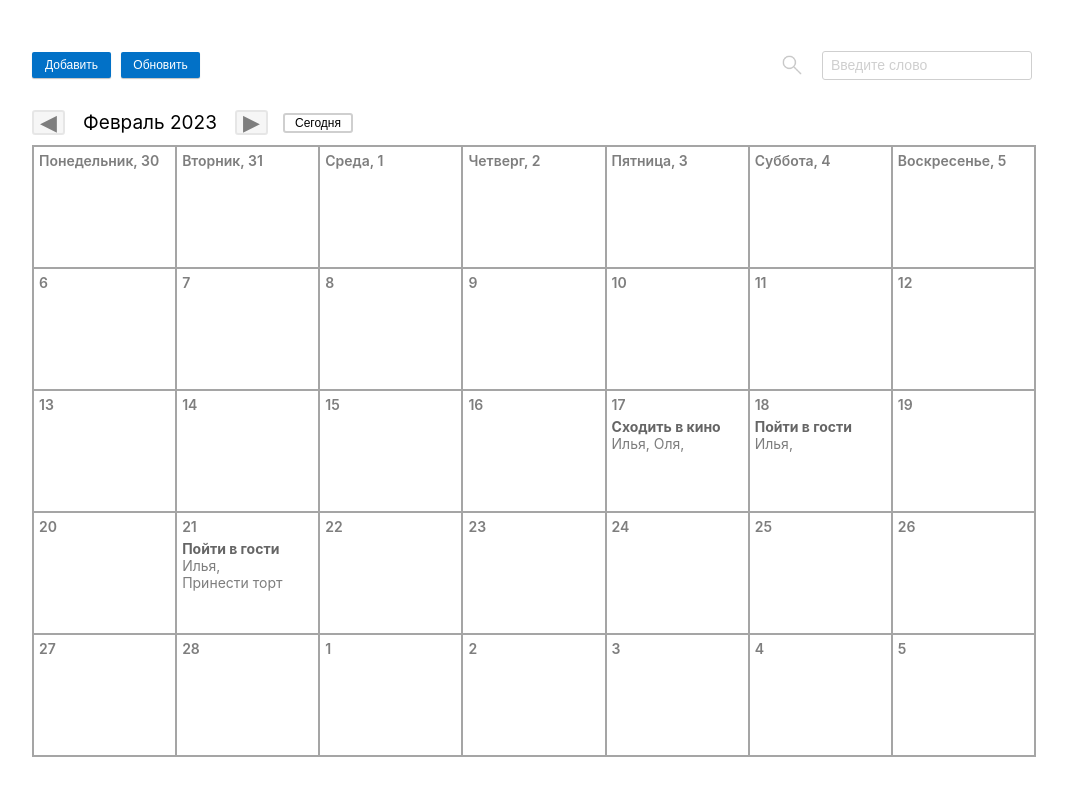
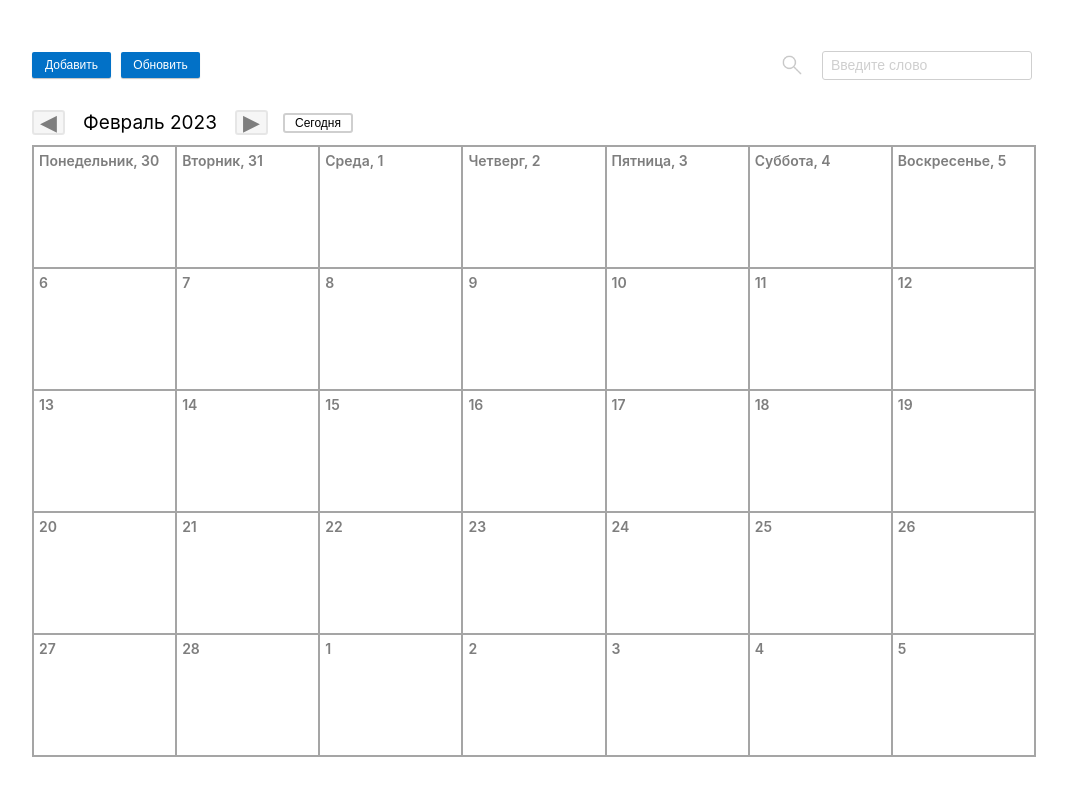
Before and after one commit to NatalyMaxi/calendar, a React (Create React App) app: page /calendar in a window 1280 px wide. Shown: the top 796 px of the page, without its empty margins (108-1175 px from the left). Built offline with nearby package versions, Linux system fonts and the light colour scheme.

Commit message:
Добавить стили активной ячейке

```diff
--- a/src/components/App/App.js
+++ b/src/components/App/App.js
@@ -1,4 +1,4 @@
-import React, { useState } from 'react';
+import React, { useState, useEffect } from 'react';
 import './App.css';
 import { Routes, Route } from 'react-router-dom';
 import StartPage from '../StartPage/StartPage';
@@ -21,32 +21,39 @@ function App() {
       left: 0,
       height: 0,
       bottom: 0,
-
     }
   )
 
-  const [events, setEvents] = useState({
-    '2023-02-17': {
-      name: 'Сходить в кино',
-      participants: [
-        'Илья',
-        'Оля'
-      ]
-    },
-    '2023-02-18': {
-      name: 'Пойти в гости',
-      participants: [
-        'Илья'
-      ]
-    },
-    '2023-02-21': {
-      name: 'Пойти в гости',
-      participants: [
-        'Илья'
-      ],
-      description: 'Принести торт'
-    }
-  });
+  // const [events, setEvents] = useState({
+  //   '2023-02-17': {
+  //     name: 'Сходить в кино',
+  //     participants: [
+  //       'Илья',
+  //       'Оля'
+  //     ]
+  //   },
+  //   '2023-02-18': {
+  //     name: 'Пойти в гости',
+  //     participants: [
+  //       'Илья'
+  //     ]
+  //   },
+  //   '2023-02-21': {
+  //     name: 'Пойти в гости',
+  //     participants: [
+  //       'Илья'
+  //     ],
+  //     description: 'Принести торт'
+  //   }
+  // });
+
+    const [events, setEvents] = useState(JSON.parse(localStorage.getItem('events')) || {});
+
+  useEffect(() => {
+
+    localStorage.setItem('events', JSON.stringify(events))
+
+  }, [events])
 
   function handleClickAddEvent(day, coordinates) {
     setActiveDay(day)
@@ -65,14 +72,9 @@ function App() {
     setIsPopupAddQuicklyEventOpen(false)
   }
 
-  function aa() {
-    console.log('Это новый объект', events)
-  }
   function handleSubmitAddEvent(data) {
     const newEvents = { ...events, [data.date]: { name: data.name, participants: [data.participants], description: [data.description], } }
-    // console.log(newEvents)
     setEvents(newEvents)
-    setTimeout(aa, 500)
     closeAllPopups();
   }
 
@@ -80,7 +82,6 @@ function App() {
     const newEvents = events
     delete newEvents[data.date]
     setEvents(newEvents)
-    setTimeout(aa, 500)
     closeAllPopups();
   }
 
--- a/src/components/DayCell/DayCell.jsx
+++ b/src/components/DayCell/DayCell.jsx
@@ -3,6 +3,10 @@ import { updateCoordinates } from '../../utils/utils';
 
 const DayCell = (props) => {
    const isActive = props.isActive ? 'day-element_active' : '';
+   const isEvent = props?.todayEvent?.name?.length > 0 ? 'day-element_type_marked' :
+      props?.todayEvent?.participants?.length > 0 ? 'day-element_type_marked' :
+         props?.todayEvent?.description?.length > 0 ? 'day-element_type_marked' :
+            '';
 
    function handleClick(evt) {
       const element = evt.currentTarget //элемент, на котором произошло событие клика
@@ -11,7 +15,7 @@ const DayCell = (props) => {
    }
 
    return (
-      <section className={`day-element ${isActive}`} onClick={handleClick} type='button'>
+      <section className={`day-element ${isActive} ${isEvent}`} onClick={handleClick} type='button'>
          <div className='day-element__data-container'>
             <span className='day-element__day-week'>{props.dayWeek}</span>
             <span className='day-element__number'>{props.dateCrid}</span>
@@ -26,3 +30,5 @@ const DayCell = (props) => {
 };
 
 export default DayCell;
+
+//наверно надо прокидывать стэйт что ли,  как я для активного класса кидала  ну типа активный день, по которому кликнули
--- a/src/components/DaysGrid/DaysGrid.jsx
+++ b/src/components/DaysGrid/DaysGrid.jsx
@@ -44,7 +44,6 @@ const DaysGrid = (props) => {
                         dateCrid={formattedDayWeek + ', ' + formateDay}
                         key={day}
                         day={day}
-                        events={props.events}
                         todayEvent={todayEvent}
                      />
                   )
@@ -56,7 +55,7 @@ const DaysGrid = (props) => {
                      dateCrid={formateDay}
                      key={day}
                      day={day}
-                     events={props.events}
+
                      todayEvent={todayEvent}
                   />
                )
--- a/src/components/PopupAddEvent/PopupAddEvent.jsx
+++ b/src/components/PopupAddEvent/PopupAddEvent.jsx
@@ -16,8 +16,6 @@ const PopupAddEvent = (props) => {
 
    function handleChangeName(evt) {
       setName(evt.target.value)
-      console.log(name)
-
    };
 
    function handleChangeDate(evt) {
@@ -26,12 +24,10 @@ const PopupAddEvent = (props) => {
 
    function handleChangeParticipants(evt) {
       setParticipants(evt.target.value)
-      console.log(participants)
    };
 
    function handleChangeDescription(evt) {
       setDescription(evt.target.value)
-      console.log(description)
    };
 
    function handleSubmit(evt) {
```
Also changed, not shown: 1 other file (tests, documents, lock files or other folders).
